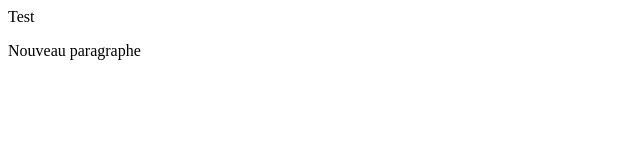
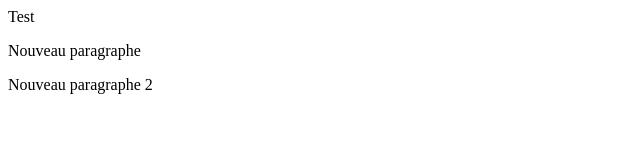
Before and after one commit to Toneuse/git_ifocop, a plain HTML site: page index.html in a window 1280 px wide. Shown: the whole page, without its empty margins (0-640 px from the left). Drawn offline with Linux system fonts and the light colour scheme.

Commit message:
ajout 2e paragraphe

```diff
--- a/index.html
+++ b/index.html
@@ -9,5 +9,6 @@
   <body>
     Test
     <p>Nouveau paragraphe</p>
+    <p>Nouveau paragraphe 2</p>
   </body>
 </html>
```
